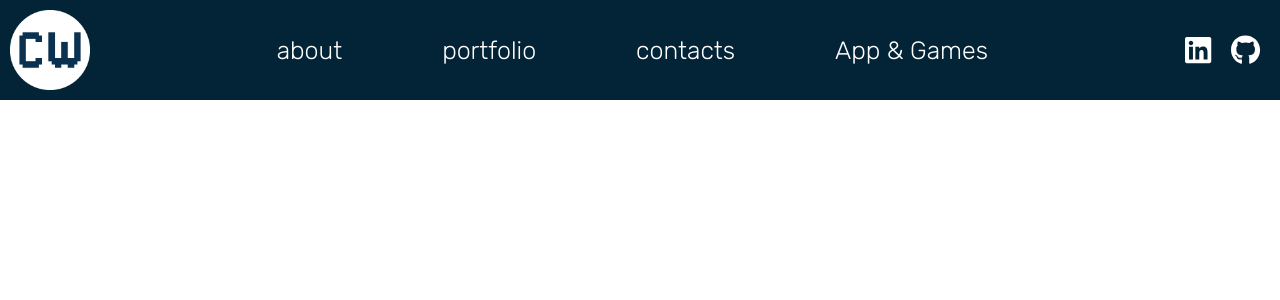
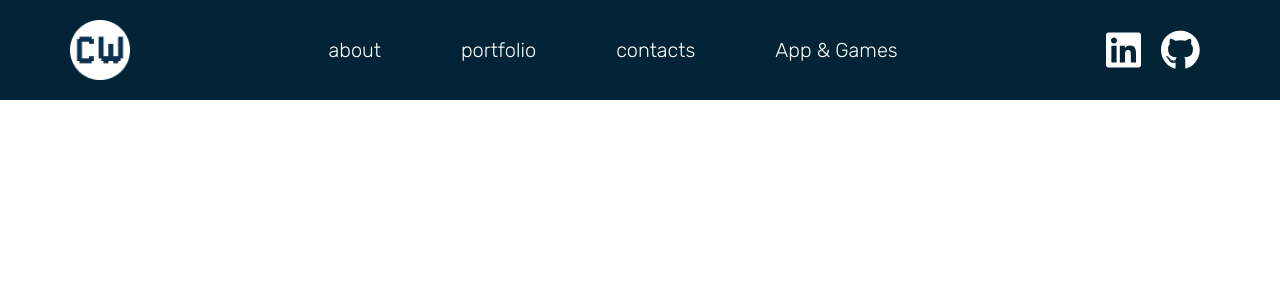
Before and after one commit to gabrielediemmanuele/gabrielediemmanuele.github.io, a Vue app: page / in a window 1280 px wide. Shown: the top 300 px of the page. Built offline with nearby package versions, Linux system fonts and the light colour scheme.

Commit message:
feat: create static navbar

```diff
--- a/src/components/micro-component/navBar.vue
+++ b/src/components/micro-component/navBar.vue
@@ -47,17 +47,23 @@ export default {
 <style lang="scss" scoped>
 .nav-bar {
   width: 100%;
-  height: 80px;
-  padding: 10px;
+  height: 100px;
+  padding: 20px 70px 20px 70px;
   background-color: rgb(3, 35, 54);
 
   display: flex;
   justify-content: space-between;
   align-items: center;
+
+  box-sizing: border-box;
 }
 
 #codewhips-logo {
   height: 100%;
+  &:hover {
+    opacity: 0.8;
+    cursor: pointer;
+  }
 }
 
 ul {
@@ -70,23 +76,28 @@ ul {
   align-items: center;
 
   .link-name {
-    font-size: 25px;
+    font-size: 20px;
     color: rgb(255, 255, 255);
     font-family: "Rubik", sans-serif;
-    margin: 0px 50px 0px 50px;
+    margin: 0px 40px 0px 40px;
     font-weight: 100;
 
     &:hover {
       color: orange;
+      cursor: pointer;
     }
   }
 }
+
 .social-container {
-  margin-right: 20px;
   .fa-brands {
-    font-size: 30px;
+    font-size: 40px;
     color: white;
     margin: 0px 10px 0px 10px;
+    &:hover {
+      color: orange;
+      cursor: pointer;
+    }
   }
 }
 </style>
```
